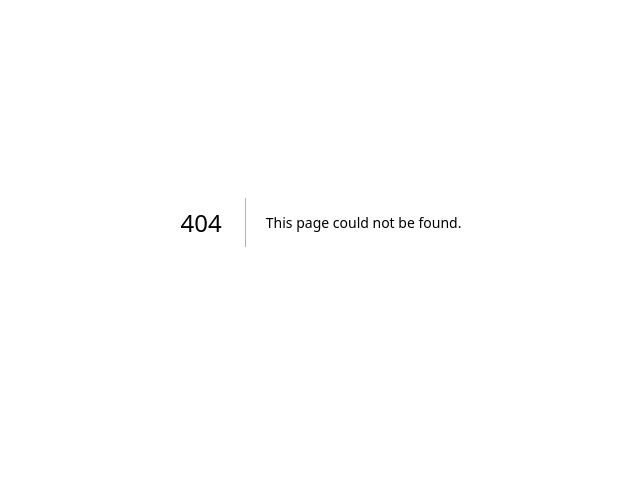
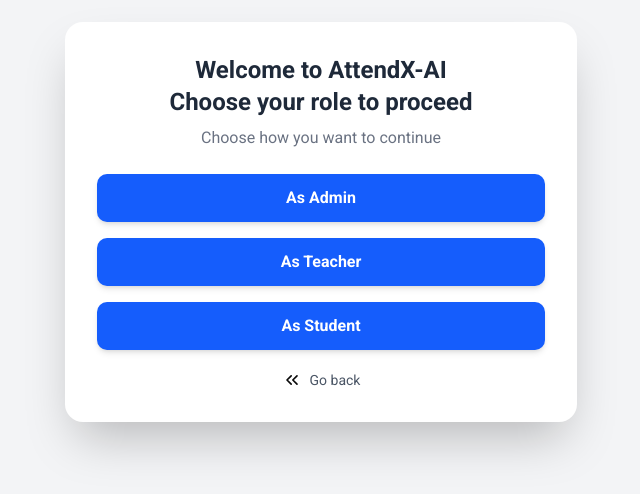
Before and after one commit to hemantgupta98/AttendX-AI, a Next.js app in the folder client/: page /src/LoginOption in a window 1280 px wide. Before the commit this address had no page. Shown: the part 178-672 px from the top of the page, without its empty margins (319-959 px from the left). Built offline with nearby package versions, Linux system fonts and the light colour scheme.

Commit message:
Add both login and signup choose options ui

```diff
--- a/client/app/page.tsx
+++ b/client/app/page.tsx
@@ -14,6 +14,7 @@ import {
   ShieldCheck,
   CircleCheck,
 } from "lucide-react";
+import { useRouter } from "next/navigation";
 
 export default function Home() {
   // Refs for smooth scroll navigation
@@ -21,6 +22,8 @@ export default function Home() {
   const featuresRef = useRef<HTMLDivElement>(null);
   const pricingRef = useRef<HTMLDivElement>(null);
   const footerRef = useRef<HTMLDivElement>(null);
+
+  const router = useRouter();
 
   // Smooth scroll function with Framer Motion
   const scrollToSection = (ref: React.RefObject<HTMLDivElement | null>) => {
@@ -82,8 +85,18 @@ export default function Home() {
           </motion.button>
         </div>
         <div className="flex gap-2 sm:gap-3">
-          <button className={btnPrimary}>Get Started</button>
-          <button className={btnPrimary}>Login</button>
+          <button
+            onClick={() => router.push("/src/SignupOption")}
+            className={btnPrimary}
+          >
+            Get Started
+          </button>
+          <button
+            onClick={() => router.push("/src/LoginOption")}
+            className={btnPrimary}
+          >
+            Login
+          </button>
         </div>
       </nav>
       <div className=" flex items-center">
--- /dev/null
+++ b/client/app/src/LoginOption/page.tsx
@@ -0,0 +1,45 @@
+"use client";
+
+import React from "react";
+import { ChevronsLeft } from "lucide-react";
+import { useRouter } from "next/navigation";
+
+const RoleSelection = () => {
+  const router = useRouter();
+  return (
+    <div className="min-h-screen flex items-center justify-center bg-gray-100 px-4">
+      {/* Center Card */}
+      <div className="bg-white shadow-2xl rounded-2xl p-8 w-full max-w-lg text-center">
+        {/* Heading */}
+        <h1 className="text-2xl font-bold text-gray-800 mb-2">
+          Welcome to AttendX-AI <br /> Choose your role to proceed
+        </h1>
+        <p className="text-gray-500 mb-6">Choose how you want to continue</p>
+
+        {/* Buttons */}
+        <div className="flex flex-col gap-4">
+          <button className="bg-blue-600 cursor-pointer hover:bg-blue-700 text-white font-semibold py-3 rounded-lg shadow-md hover:shadow-xl transition-all duration-300 transform hover:scale-105">
+            As Admin
+          </button>
+
+          <button className="bg-blue-600 cursor-pointer hover:bg-blue-700 text-white font-semibold py-3 rounded-lg shadow-md hover:shadow-xl transition-all duration-300 transform hover:scale-105">
+            As Teacher
+          </button>
+
+          <button className="bg-blue-600 cursor-pointer hover:bg-blue-700 text-white font-semibold py-3 rounded-lg shadow-md hover:shadow-xl transition-all duration-300 transform hover:scale-105">
+            As Student
+          </button>
+        </div>
+        <p
+          onClick={() => router.push("/")}
+          className="flex justify-center items-center mt-5 text-center gap-2 cursor-pointer"
+        >
+          <ChevronsLeft className=" shrink-0" size={20} />
+          <span className="text-gray-600 text-sm text-center">Go back</span>
+        </p>
+      </div>
+    </div>
+  );
+};
+
+export default RoleSelection;
--- /dev/null
+++ b/client/app/src/SignupOption/page.tsx
@@ -0,0 +1,45 @@
+"use client";
+
+import React from "react";
+import { ChevronsLeft } from "lucide-react";
+import { useRouter } from "next/navigation";
+
+const RoleSelection = () => {
+  const router = useRouter();
+  return (
+    <div className="min-h-screen flex items-center justify-center bg-gray-100 px-4">
+      {/* Center Card */}
+      <div className="bg-white shadow-2xl rounded-2xl p-8 w-full max-w-lg text-center">
+        {/* Heading */}
+        <h1 className="text-2xl font-bold text-gray-800 mb-2">
+          Welcome to AttendX-AI <br /> Choose your role to proceed
+        </h1>
+        <p className="text-gray-500 mb-6">Choose how you want to continue</p>
+
+        {/* Buttons */}
+        <div className="flex flex-col gap-4">
+          <button className="bg-blue-600 cursor-pointer hover:bg-blue-700 text-white font-semibold py-3 rounded-lg shadow-md hover:shadow-xl transition-all duration-300 transform hover:scale-105">
+            As Admin
+          </button>
+
+          <button className="bg-blue-600 cursor-pointer hover:bg-blue-700 text-white font-semibold py-3 rounded-lg shadow-md hover:shadow-xl transition-all duration-300 transform hover:scale-105">
+            As Teacher
+          </button>
+
+          <button className="bg-blue-600 cursor-pointer hover:bg-blue-700 text-white font-semibold py-3 rounded-lg shadow-md hover:shadow-xl transition-all duration-300 transform hover:scale-105">
+            As Student
+          </button>
+        </div>
+        <p
+          onClick={() => router.push("/")}
+          className="flex justify-center items-center mt-5 text-center gap-2 cursor-pointer"
+        >
+          <ChevronsLeft className=" shrink-0" size={20} />
+          <span className="text-gray-600 text-sm text-center">Go back</span>
+        </p>
+      </div>
+    </div>
+  );
+};
+
+export default RoleSelection;
--- a/client/app/src/admin/auth/page.tsx
+++ b/client/app/src/admin/auth/page.tsx
@@ -9,7 +9,7 @@ export default function Home() {
   return (
     <div className="min-h-screen grid grid-cols-1 lg:grid-cols-2">
       {/* LEFT SIDE */}
-      <div className="bg-gradient-to-br from-indigo-50 to-gray-100 p-8 lg:p-16 flex flex-col justify-center">
+      <div className="bg-linear-to-br from-indigo-50 to-gray-100 p-8 lg:p-16 flex flex-col justify-center">
         {/* Logo */}
         <div className="flex items-center gap-3 mb-8">
           <div className="w-10 h-10 bg-indigo-600 text-white flex items-center justify-center rounded-lg">
```
Also changed, not shown: client/app/src/auth/forget/page.tsx (deleted), client/app/src/auth/signup/page.tsx (deleted).
